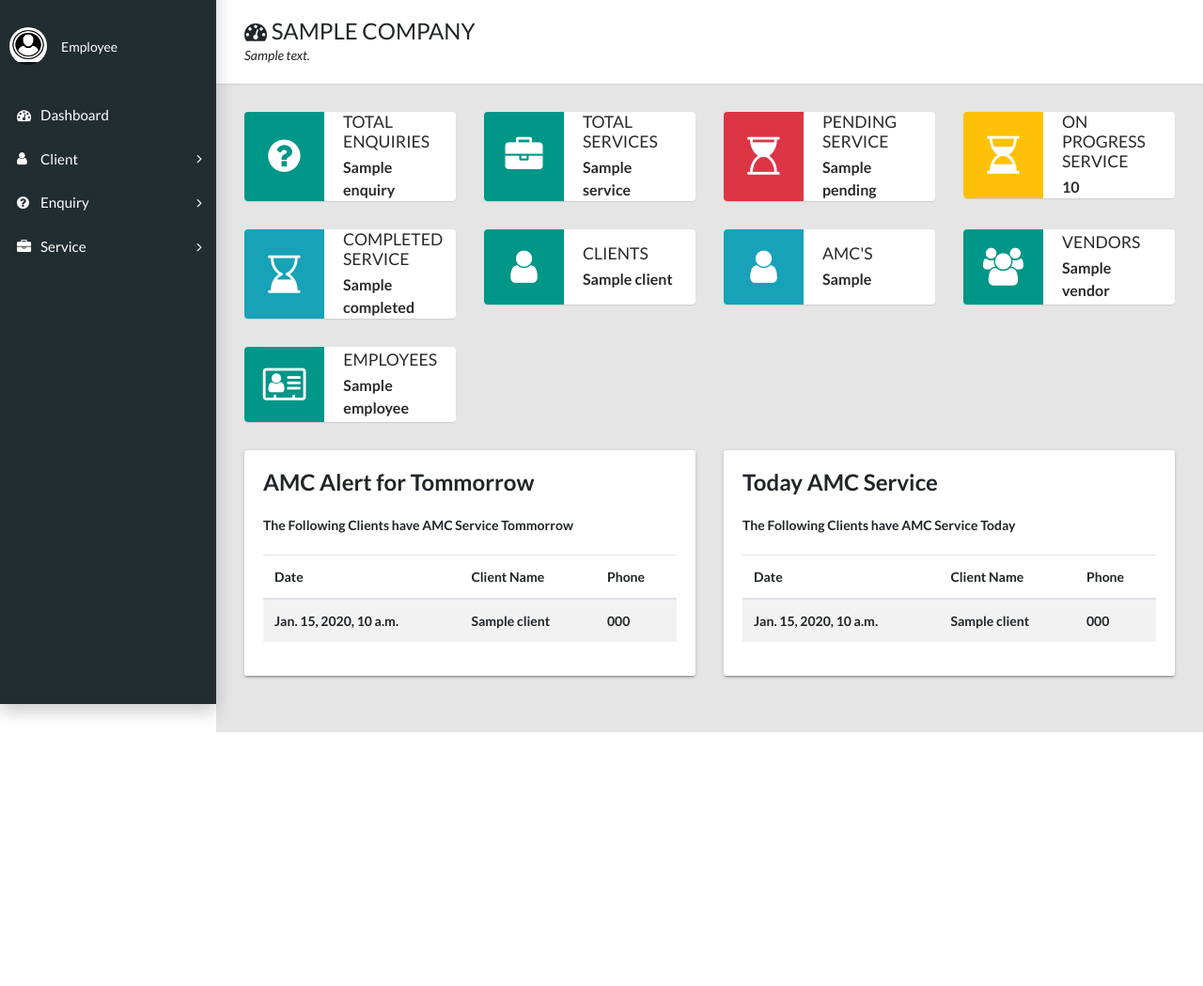
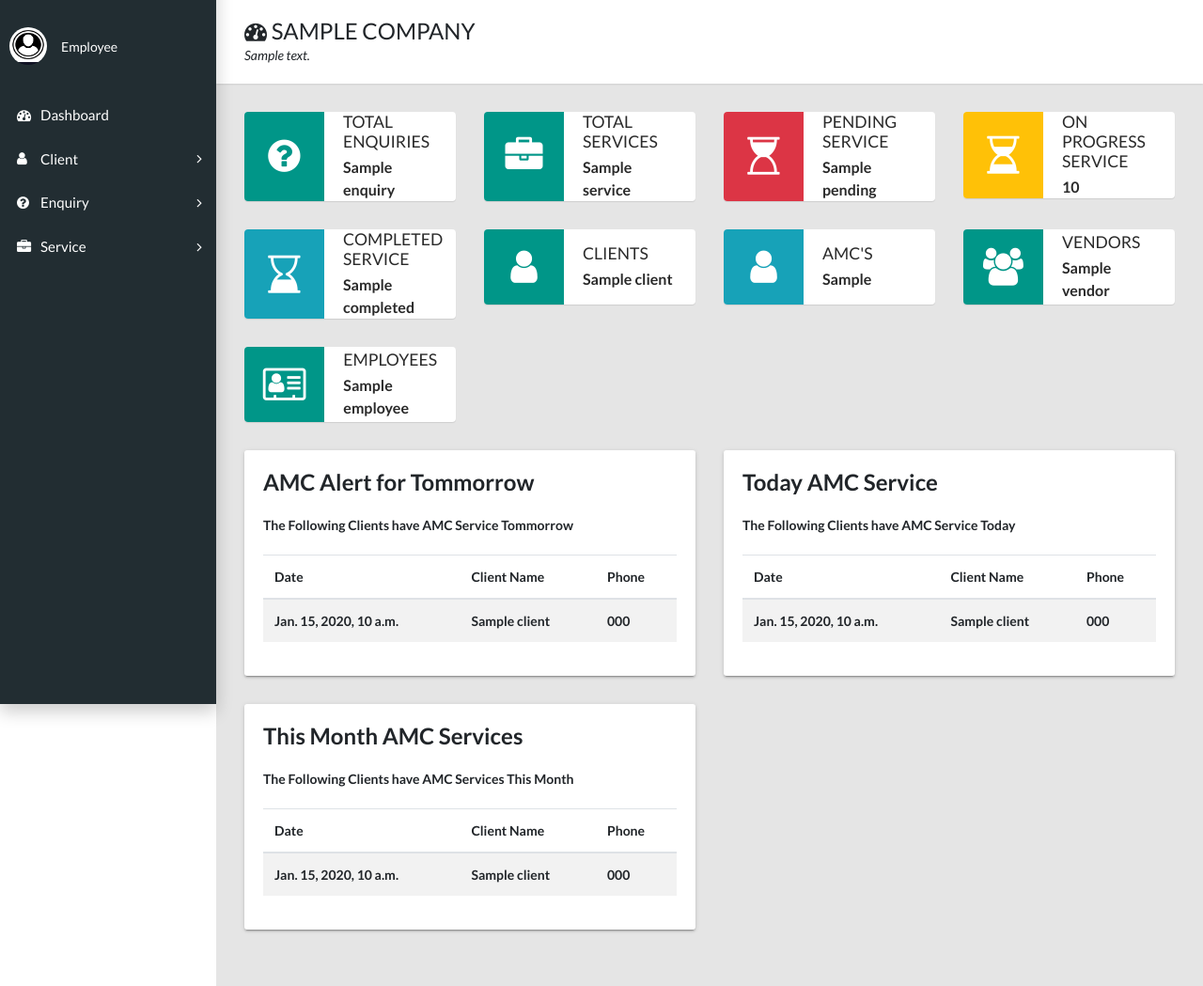
Before and after one commit to manjot-baj/Stock-Management, a Django app: template Stock_Management/SMdashboard/templates/SMdashboard/dashboard.html in a window 1280 px wide. Shown: the part 51-1100 px from the top of the page at 94% size. Before the commit the page ends 830 px from the top, so only its background shows below. Run offline with Django 3.2, Linux system fonts and the light colour scheme; the template is opened without the code that fills it: most values are stand-ins (such as "Sample title", 1, 10 or a date in 2020); lists and menus that the app fills with data are empty; some libraries are stand-ins or nearby versions.

Commit message:
[added amc monthly ui ]

```diff
--- a/Stock_Management/SMdashboard/templates/SMdashboard/dashboard.html
+++ b/Stock_Management/SMdashboard/templates/SMdashboard/dashboard.html
@@ -226,6 +226,36 @@
             </div>
         </div>
     </div>
+    <div class="col-md-6">
+        <div class="tile">
+            <h3 class="tile-title"> This Month AMC Services</h3>
+            <div>
+                {% if this_month_amc %}
+                <strong>The Following Clients have AMC Services This Month</strong><br/><br/>
+                <table class="table table-hover table-striped">
+                    <thead>
+                    <tr>
+                        <th>Date</th>
+                        <th>Client Name</th>
+                        <th>Phone</th>
+                    </tr>
+                    </thead>
+                    <tbody>
+                    {% for data in this_month_amc %}
+                    <tr>
+                        <th> {{data.date}}</th>
+                        <th>{{data.client}}</th>
+                        <th>{{data.phone}}</th>
+                    </tr>
+                    {% endfor %}
+                    </tbody>
+                </table>
+                {% else %}
+                <strong>This Month No AMC Services</strong>
+                {% endif %}
+            </div>
+        </div>
+    </div>
 </div>
 {% endblock %}
 {% block script %}
--- a/Stock_Management/SMdashboard/views.py
+++ b/Stock_Management/SMdashboard/views.py
@@ -33,8 +33,8 @@ class Dashboard(View):
     dashboard_template = 'SMdashboard/dashboard.html'
 
     def dashboard_info(self, request):
-        # from .amc_task import amcAlertMonth
-        # print(amcAlertMonth(request))
+        from .amc_task import amcAlertMonth
+        print(amcAlertMonth(request))
         # print(request.session.get('company_id'))
         company_info = CompanyDetail.objects.filter(pk=request.session.get('company_id')).values('pk', 'name').annotate(
 
@@ -129,6 +129,8 @@ class Dashboard(View):
         from .amc_task import amcAlert
         print(f"{request} this is request")
         amc_alert = amcAlert(request)
+        this_month_amc = amcAlertMonth(request)
+        context.update({'this_month_amc': this_month_amc})
         # print(amc_alert)
         context.update({'amc_alert': amc_alert})
         print(context)
```
